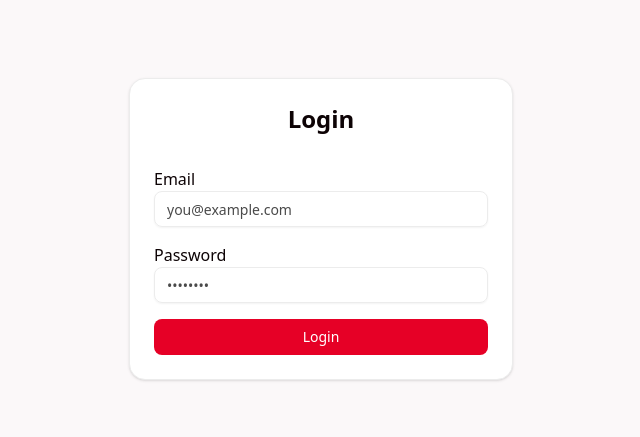
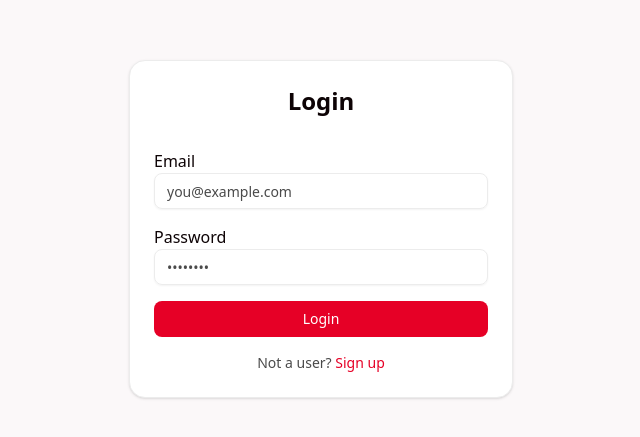
Before and after one commit to ArnavGonge/hackathon_tcp_turtles, a Next.js app: page / in a window 1280 px wide. Shown: the part 171-608 px from the top of the page, without its empty margins (319-959 px from the left). Built offline with nearby package versions, Linux system fonts and the light colour scheme; no server answers.

Commit message:
small change

```diff
--- a/src/app/page.tsx
+++ b/src/app/page.tsx
@@ -6,7 +6,7 @@
 import { Button } from "@/components/ui/button";
 import { Input } from "@/components/ui/input";
 import { Card, CardContent, CardHeader, CardTitle } from "@/components/ui/card";
-import { useUser } from "@/components/context/UserContext";
+import Link from "next/link";
 
 export default function LoginPage() {
   const router = useRouter();
@@ -76,6 +76,12 @@
               <Button type="submit" className="w-full" disabled={loading}>
                 {loading ? "Logging in..." : "Login"}
               </Button>
+              <p className="text-center text-sm text-muted-foreground">
+                Not a user?{" "}
+                <Link href="/login" className="text-primary hover:underline">
+                  Sign up
+                </Link>
+              </p>
             </form>
           </CardContent>
         </Card>
```
